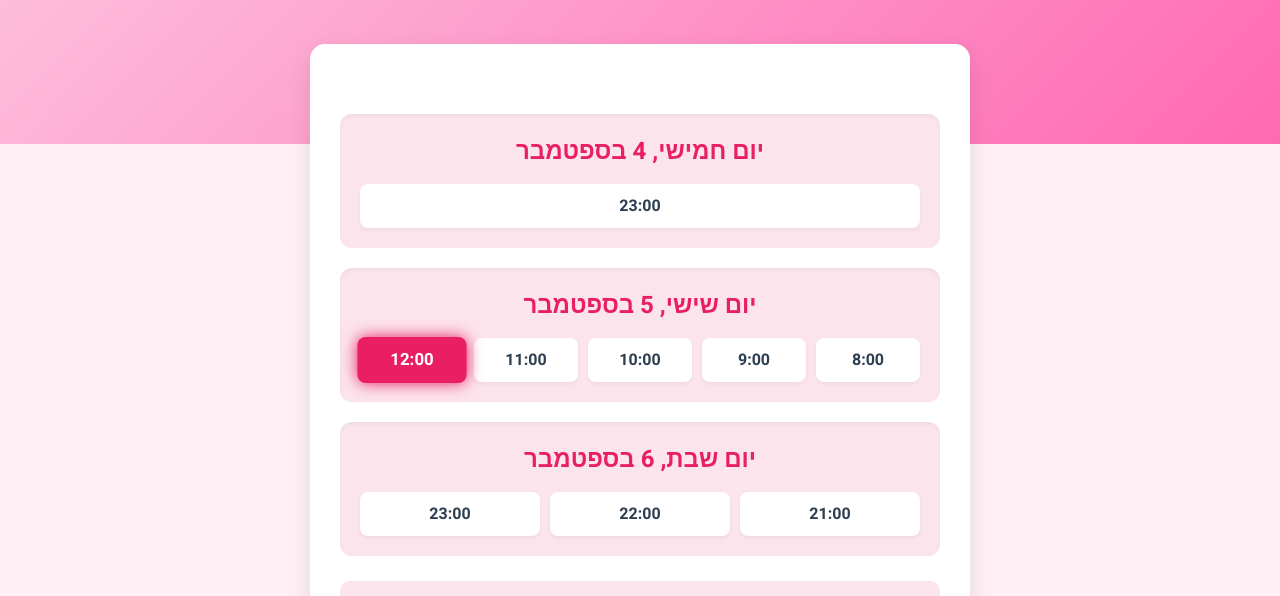
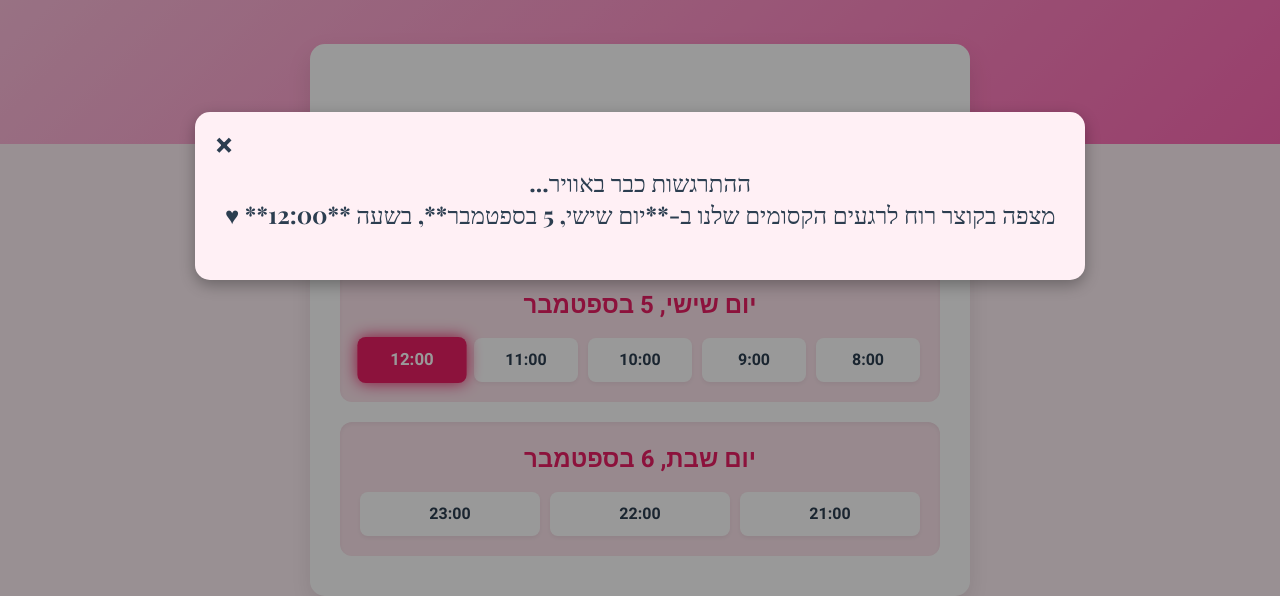
Before and after one commit to meir-ops-star/my-magic-moments, a plain HTML site: page romantic-landing-page.html in a window 1280 px wide. Both pictures are taken after a click on the element "12:00". Shown: the part 656-1252 px from the top of the page. Drawn offline with nearby package versions, Linux system fonts and the light colour scheme.

Commit message:
index.html

```diff
--- a/romantic-landing-page.html
+++ b/romantic-landing-page.html
@@ -149,20 +149,64 @@
             transform: scale(1.05);
         }
 
-        #confirmation-message {
-            margin-top: 25px;
-            font-size: 1.2rem;
-            color: var(--text-color-dark);
-            padding: 15px;
-            background-color: var(--secondary-color);
-            border-radius: 10px;
+        /* Modal styles */
+        .modal {
             display: none;
-            animation: fadeIn 0.5s ease-in-out;
+            position: fixed;
+            z-index: 100;
+            left: 0;
+            top: 0;
+            width: 100%;
+            height: 100%;
+            background-color: rgba(0,0,0,0.4);
+            justify-content: center;
+            align-items: center;
         }
 
-        @keyframes fadeIn {
-            from { opacity: 0; transform: translateY(10px); }
-            to { opacity: 1; transform: translateY(0); }
+        .modal-content {
+            background-color: var(--background-color);
+            padding: 30px;
+            border-radius: 15px;
+            box-shadow: 0 5px 15px rgba(0,0,0,0.3);
+            max-width: 80%;
+            text-align: center;
+            position: relative;
+            transform: scale(0.9);
+            opacity: 0;
+            animation: modalFadeIn 0.3s forwards;
+        }
+
+        .modal-message {
+            font-size: 1.5rem;
+            color: var(--text-color-dark);
+            font-family: 'Playfair Display', serif;
+            margin-bottom: 20px;
+        }
+
+        .close-button {
+            color: var(--text-color-dark);
+            position: absolute;
+            top: 10px;
+            left: 20px;
+            font-size: 2rem;
+            font-weight: bold;
+            cursor: pointer;
+            transition: color 0.2s;
+        }
+
+        .close-button:hover {
+            color: var(--accent-color);
+        }
+
+        @keyframes modalFadeIn {
+            from {
+                opacity: 0;
+                transform: scale(0.9);
+            }
+            to {
+                opacity: 1;
+                transform: scale(1);
+            }
         }
 
         @media (max-width: 480px) {
@@ -186,16 +230,26 @@
     <div class="calendar-container" id="calendar-container">
         <!-- התוכן ייווצר כאן באמצעות JavaScript -->
     </div>
-    <div id="confirmation-message"></div>
+</div>
+
+<!-- The Modal -->
+<div id="myModal" class="modal">
+    <div class="modal-content">
+        <span class="close-button">&times;</span>
+        <p class="modal-message" id="modal-message"></p>
+    </div>
 </div>
 
 <script>
     document.addEventListener('DOMContentLoaded', () => {
         const calendarContainer = document.getElementById('calendar-container');
-        const messageContainer = document.getElementById('confirmation-message');
         const mainContainer = document.getElementById('main-container');
         const heroImage = document.getElementById('hero-image');
         const heroText = document.querySelector('.hero-text');
+        const modal = document.getElementById('myModal');
+        const modalMessage = document.getElementById('modal-message');
+        const closeBtn = document.querySelector('.close-button');
+        const timeSlots = document.querySelectorAll('.time-slot');
 
         const now = new Date();
         const today = new Date();
@@ -282,10 +336,12 @@
             calendarContainer.innerHTML += dayHTML;
         });
 
-        const timeSlots = document.querySelectorAll('.time-slot');
-        timeSlots.forEach(slot => {
-            slot.addEventListener('click', (e) => {
-                timeSlots.forEach(s => s.classList.remove('selected'));
+        // Event listener for time slots
+        calendarContainer.addEventListener('click', (e) => {
+            if (e.target.classList.contains('time-slot')) {
+                // הסר בחירה קודמת מכל השעות
+                document.querySelectorAll('.time-slot').forEach(s => s.classList.remove('selected'));
+                // הוסף בחירה לשעה הנוכחית
                 e.target.classList.add('selected');
 
                 const selectedDate = e.target.getAttribute('data-date');
@@ -294,11 +350,23 @@
                 const dayName = new Intl.DateTimeFormat('he-IL', { weekday: 'long', day: 'numeric', month: 'long' }).format(selectedDateObj);
 
                 // הודעה רומנטית חדשה
-                const message = `ההתרגשות כבר באוויר... מצפה בקוצר רוח לרגעים הקסומים שלנו ב-<br> **${dayName}**, בשעה **${selectedTime}:00** ♥`;
+                const message = `ההתרגשות כבר באוויר...<br> מצפה בקוצר רוח לרגעים הקסומים שלנו ב-**${dayName}**, בשעה **${selectedTime}:00** ♥`;
 
-                messageContainer.innerHTML = message;
-                messageContainer.style.display = 'block';
-            });
+                modalMessage.innerHTML = message;
+                modal.style.display = 'flex';
+            }
+        });
+
+        // Close modal when user clicks on close button
+        closeBtn.addEventListener('click', () => {
+            modal.style.display = 'none';
+        });
+
+        // Close modal when user clicks outside of the modal content
+        window.addEventListener('click', (e) => {
+            if (e.target === modal) {
+                modal.style.display = 'none';
+            }
         });
     });
 </script>
```
